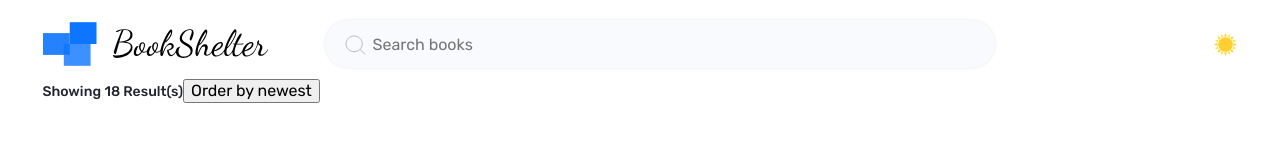
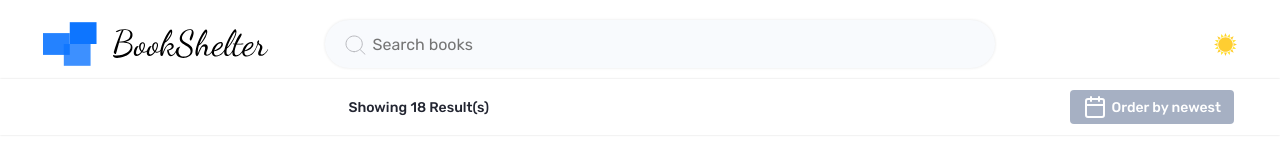
Before and after one commit to umarofz/4-oy-exam, a plain HTML site: page index.html in a window 1280 px wide. Drawn offline with nearby package versions, Linux system fonts and the light colour scheme.

Commit message:
End of section RESULTS

```diff
--- a/scss/blocks/_results.scss
+++ b/scss/blocks/_results.scss
@@ -1,22 +1,48 @@
 .results {
+    background: #FFFFFF;
+    box-shadow: 0px 0px 2px rgba(0, 0, 0, 0.15);
 
     &__container {
         display: flex;
         align-items: center;
+        padding: 11px 1px 11px 306px;
     }
 
     &__heading {
+        width: 141px;
         font-family: 'Rubik';
         font-style: normal;
         font-weight: 500;
         font-size: 14px;
         line-height: 17px;
         color: #222531;
+        margin-right: 580px;
     }
 
     &__span {
     }
 
     &__btn {
+        border: none;
+        outline: none;
+        display: flex;
+        align-items: center;
+        background: #A6B0C3;
+        border-radius: 4px;
+        font-family: 'Rubik';
+        font-style: normal;
+        font-weight: 500;
+        font-size: 14px;
+        line-height: 17px;
+        color: #FFFFFF;
+        padding: 5px 13px;
+        max-width: 165px;
+
+        &::before {
+            content: url("./../../images/calendar-img.svg");
+            width: 24px;
+            height: 24px;
+            margin-right: 5px;
+        }
     }
 }
```
Also changed, not shown: css/styles.css, 1 other file.
